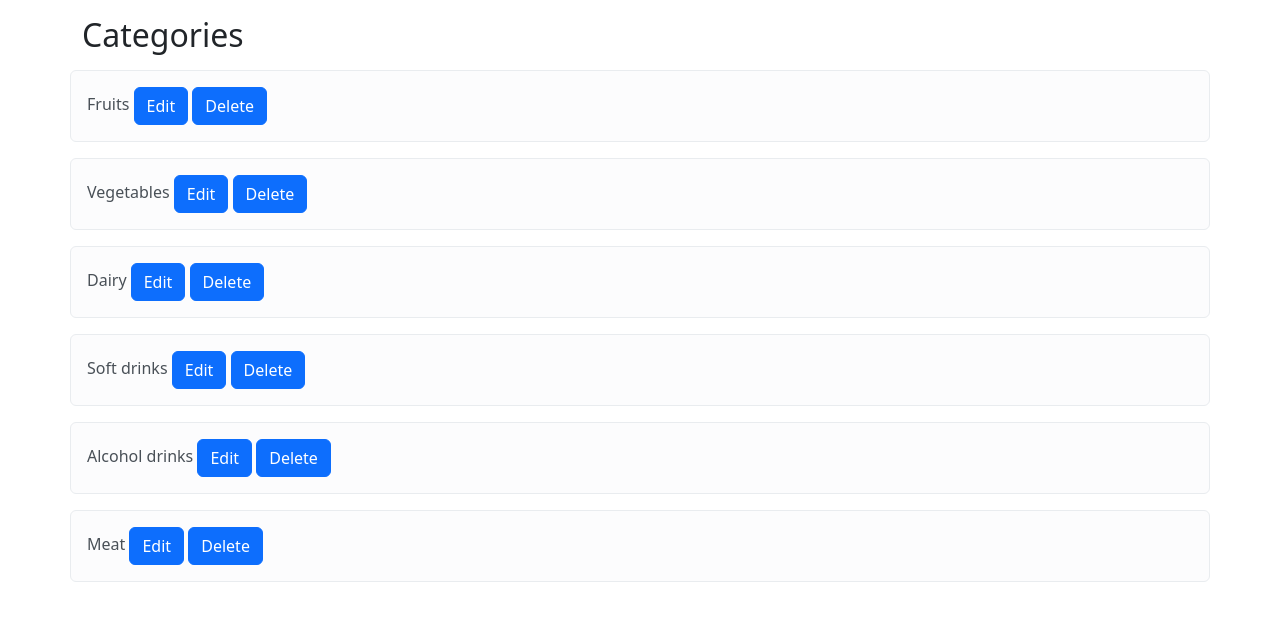
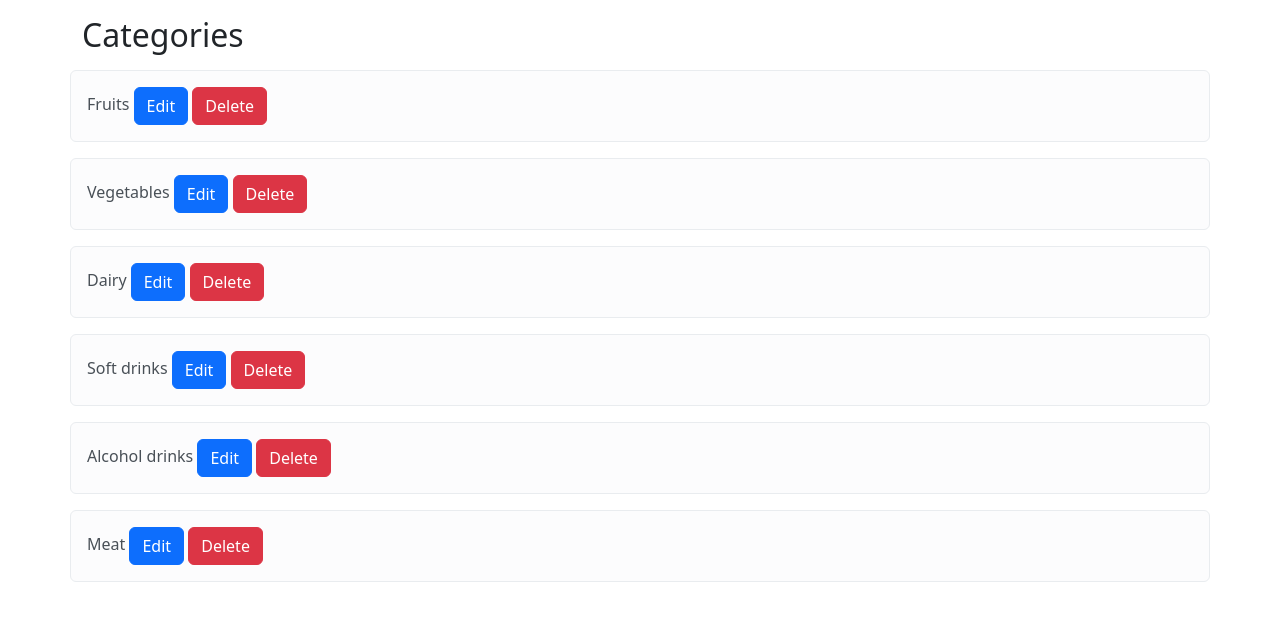
Before and after one commit to daniyarotegen/homework_54, a Django app: page /categories/ in a window 1280 px wide. Shown: the part 40-661 px from the top of the page. Run offline with Django 4.2, Linux system fonts and the light colour scheme; data comes from the database, SQL or seed files in the repository.

Commit message:
Changed delete buttons' color to red

```diff
--- a/templates/categories.html
+++ b/templates/categories.html
@@ -10,7 +10,7 @@
         {% for category in categories %}
             <div class="alert alert-light" role="alert">
                 {{ category.name }} <a href="{% url 'category_update' pk=category.pk %}"><button type="submit" class="btn btn-primary">Edit</button></a>
-            <a href="{% url 'category_delete' pk=category.pk %}"><button type="submit" class="btn btn-primary">Delete</button></a>
+            <a href="{% url 'category_delete' pk=category.pk %}"><button type="submit" class="btn btn-danger">Delete</button></a>
             </div>
         {% endfor %}
     </div>
--- a/templates/product.html
+++ b/templates/product.html
@@ -17,7 +17,7 @@
                     <h6 class="card-title">{{ product.category }}</h6>
                     <h6 class="card-title">{{ product.cost }}</h6>
                     <a href="{% url 'product_update' pk=product.pk %}"><button type="submit" class="btn btn-primary">Edit</button></a>
-                    <a href="{% url 'product_delete' pk=product.pk %}"><button type="submit" class="btn btn-primary">Delete</button></a>
+                    <a href="{% url 'product_delete' pk=product.pk %}"><button type="submit" class="btn btn-danger">Delete</button></a>
                 </div>
             </div>
         </div>
```
